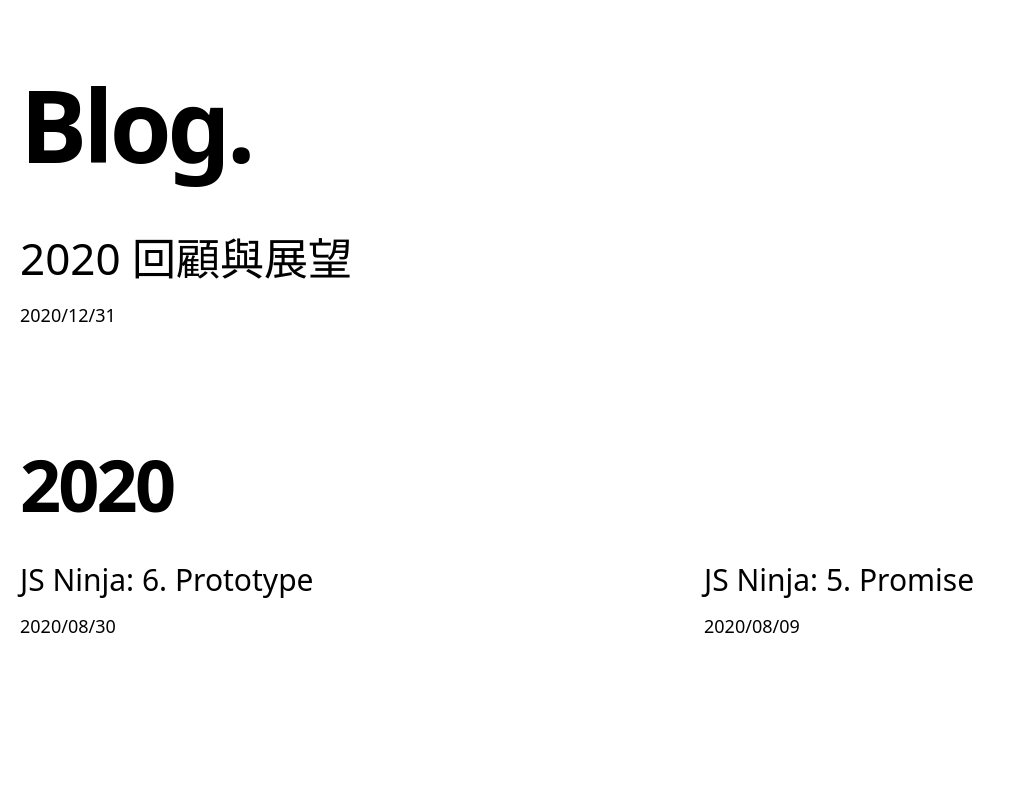
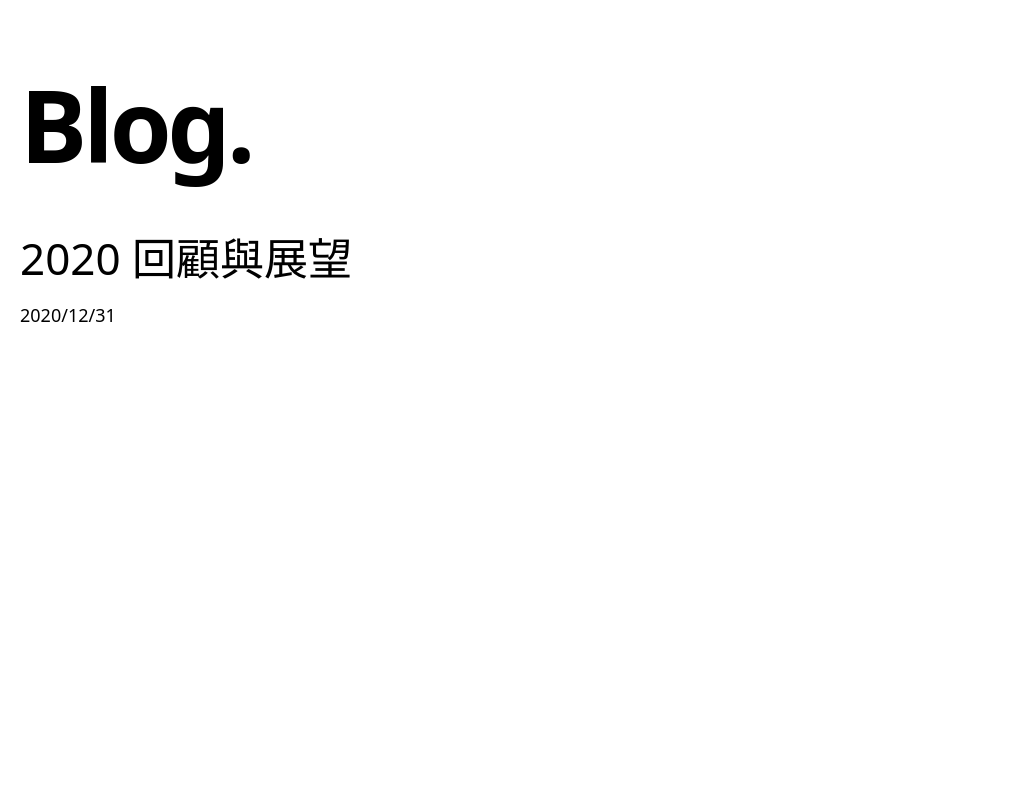
Before and after one commit to rockonyu/rockonyu.github.io, a Next.js app: page / in a window 1280 px wide. Shown: the top 791 px of the page, without its empty margins (0-1019 px from the left). Built offline with nearby package versions, Linux system fonts and the light colour scheme.

Commit message:
feat: deactivate some posts

```diff
--- a/_posts/js-ninja-1-basic.md
+++ b/_posts/js-ninja-1-basic.md
@@ -1,6 +1,6 @@
 ---
 title: 'JS Ninja: 1. Basic'
-date: '2020-07-05T00:00:00.000Z'
+# date: '2020-07-05T00:00:00.000Z'
 tags: javascript
 ---
 
--- a/_posts/js-ninja-2-first-class-function.md
+++ b/_posts/js-ninja-2-first-class-function.md
@@ -1,6 +1,6 @@
 ---
 title: 'JS Ninja: 2. First-Class Function'
-date: '2020-07-11T00:00:00.000Z'
+# date: '2020-07-11T00:00:00.000Z'
 tags: javascript
 ---
 
--- a/_posts/js-ninja-3-function-call.md
+++ b/_posts/js-ninja-3-function-call.md
@@ -1,6 +1,6 @@
 ---
 title: 'JS Ninja: 3. Function Call'
-date: '2020-07-12T00:00:00.000Z'
+# date: '2020-07-12T00:00:00.000Z'
 tags: javascript
 ---
 
--- a/_posts/js-ninja-4-closure.md
+++ b/_posts/js-ninja-4-closure.md
@@ -1,6 +1,6 @@
 ---
 title: 'JS Ninja: 4. Closure'
-date: '2020-07-27T00:00:00.000Z'
+# date: '2020-07-27T00:00:00.000Z'
 tags: javascript
 ---
 
--- a/_posts/js-ninja-5-promise.md
+++ b/_posts/js-ninja-5-promise.md
@@ -1,6 +1,6 @@
 ---
 title: 'JS Ninja: 5. Promise'
-date: '2020-08-09T00:00:00.000Z'
+# date: '2020-08-09T00:00:00.000Z'
 tags: javascript
 ---
 
--- a/_posts/js-ninja-6-prototype.md
+++ b/_posts/js-ninja-6-prototype.md
@@ -1,6 +1,6 @@
 ---
 title: 'JS Ninja: 6. Prototype'
-date: '2020-08-30T00:00:00.000Z'
+# date: '2020-08-30T00:00:00.000Z'
 tags: javascript
 ---
 
--- a/_posts/practice-flex.md
+++ b/_posts/practice-flex.md
@@ -1,6 +1,6 @@
 ---
 title: Practice Flex
-date: '2020-06-26T00:00:00.000Z'
+# date: '2020-06-26T00:00:00.000Z'
 tags: css
 ---
 
--- a/components/more-stories.tsx
+++ b/components/more-stories.tsx
@@ -9,7 +9,7 @@ const MoreStories = ({ posts }: Props) => {
   return (
     <section>
       <h2 className="mb-8 text-6xl md:text-7xl font-bold tracking-tighter leading-tight">
-        2020
+        More
       </h2>
       <div className="grid grid-cols-1 md:grid-cols-2 md:gap-x-16 lg:gap-x-32 gap-y-20 md:gap-y-32 mb-32">
         {posts.map((post) => (
```
Also changed, not shown: 1 other file (tests, documents, lock files or other folders).
